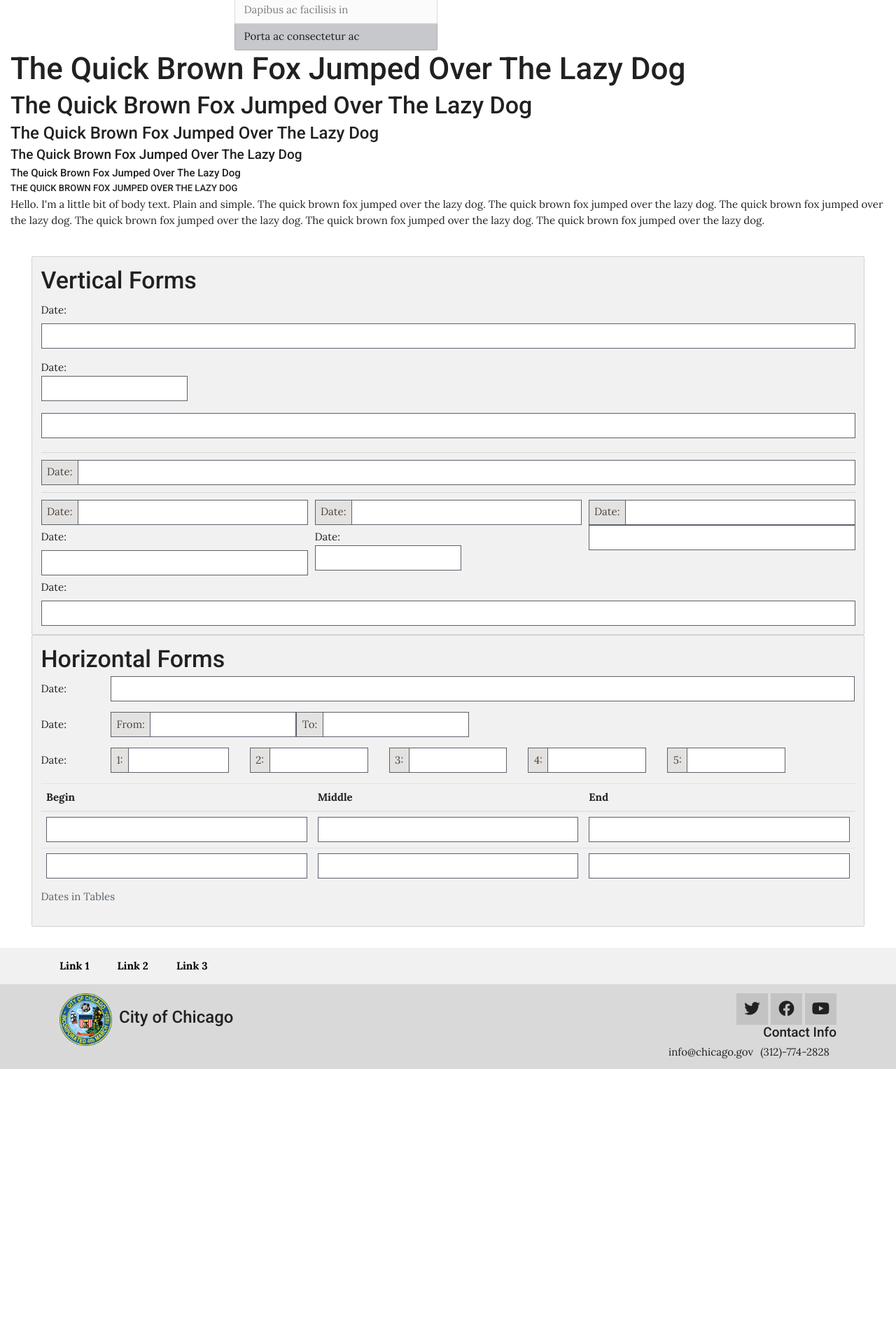
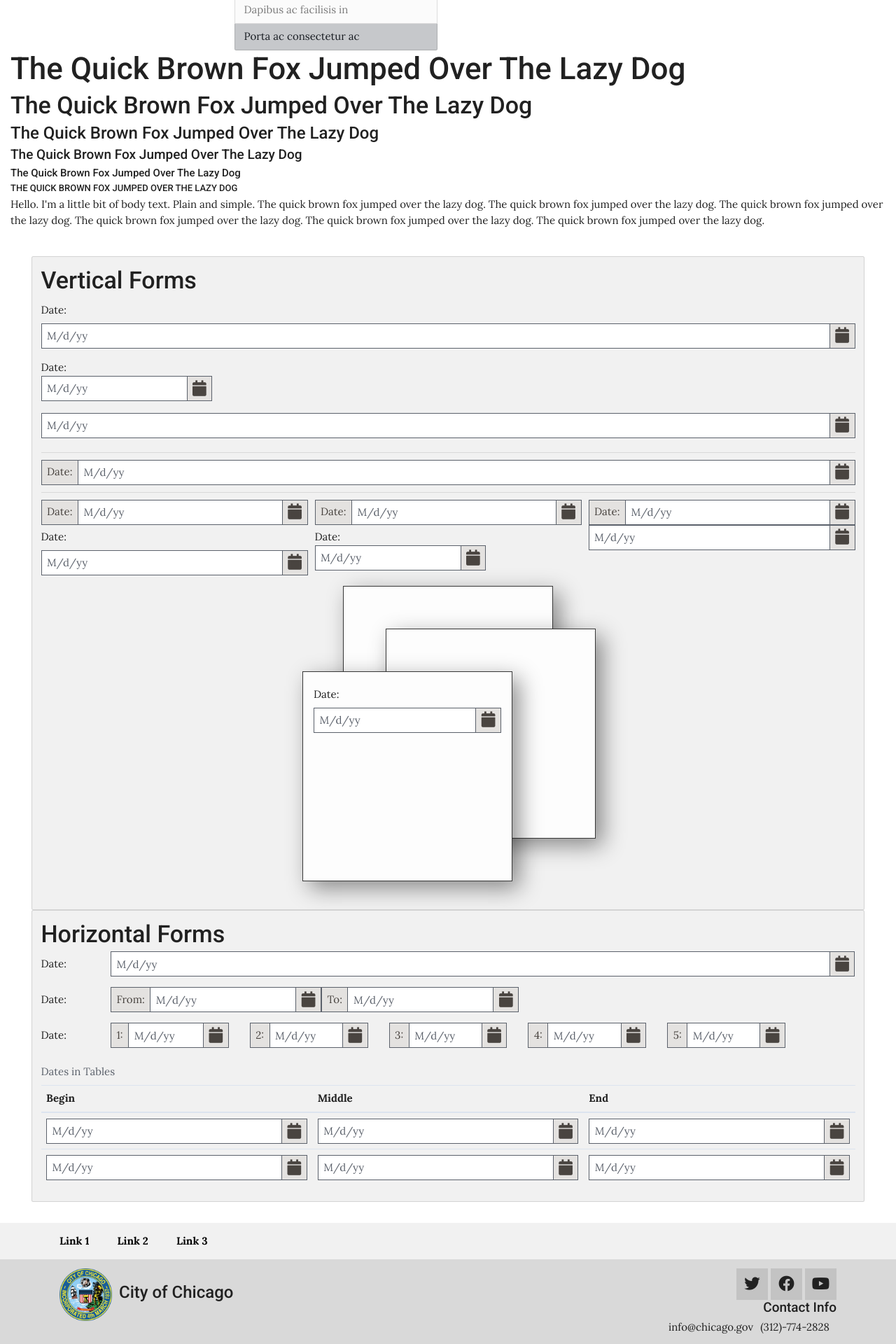
Before and after one commit to Chicago/design-cds-bootstrap, a Jekyll site: the page built from index.md, in a window 1280 px wide. Shown: the part 1933-3853 px from the top of the page at 70% size. Built offline with Jekyll 4.4.1, drawn with Linux system fonts in a browser that asks for light colours; some web fonts are replaced; before the commit the page ends 3460 px from its top, so only the background shows below that.

Commit message:
Fixed datepicker init and css

```diff
--- a/_layouts/page.html
+++ b/_layouts/page.html
@@ -10,6 +10,7 @@
     <link rel="stylesheet" href="assets/css/all.min.css" type="text/css">
     <!-- Datepicker -->
     <link rel="stylesheet" href="assets/css/datepicker.css" type="text/css" />
+    <link rel="stylesheet" href="assets/css/datepicker-cds.css" type="text/css" />
     <!-- FB -->
     <meta property="og:site_name" content="The Chicago Design System: Bootstrap implementation">
     <meta property="og:type" content="website" />
--- /dev/null
+++ b/assets/css/datepicker-cds.css
@@ -0,0 +1,59 @@
+
+
+caption { /* ADDED */
+    caption-side: top;
+}
+
+#lower-left {
+    position: fixed;
+    bottom: 1.25em;
+    left: 1.25em;
+    width: 28em;
+    -webkit-box-shadow: 10px 10px 30px 0px rgba(0,0,0,0.43);
+    -moz-box-shadow: 10px 10px 30px 0px rgba(0,0,0,0.43);
+    box-shadow: 10px 10px 30px 0px rgba(0,0,0,0.43);
+    z-index: 10000;
+}
+
+#upper-right {
+    position: fixed;
+    top: .3em;
+    right: 1.25em;
+    width: 28em;
+    -webkit-box-shadow: 10px 10px 30px 0px rgba(0,0,0,0.43);
+    -moz-box-shadow: 10px 10px 30px 0px rgba(0,0,0,0.43);
+    box-shadow: 10px 10px 30px 0px rgba(0,0,0,0.43);
+    z-index: 10000;
+}
+
+.position1,
+.position2,
+.position3 {
+    background-color: #fdfdfd;
+    border: 1px solid #373737;
+    -webkit-box-shadow: 10px 10px 30px 0px rgba(0,0,0,0.43);
+    -moz-box-shadow: 10px 10px 30px 0px rgba(0,0,0,0.43);
+    box-shadow: 10px 10px 30px 0px rgba(0,0,0,0.43);
+    height: 20em;
+    position: relative;
+    width: 20em;
+}
+
+.position1 {
+    margin: 1em auto 10em auto;
+}
+
+.position2 {
+    left: 4em;
+    top: 4em;
+}
+
+.position3 {
+    left: -8em;
+    position: absolute;
+    top: 4em;
+}
+
+.position4 {
+    padding: 1em;
+}
```
Also changed, not shown: other parts of _layouts/page.html (+15 -0 lines).
